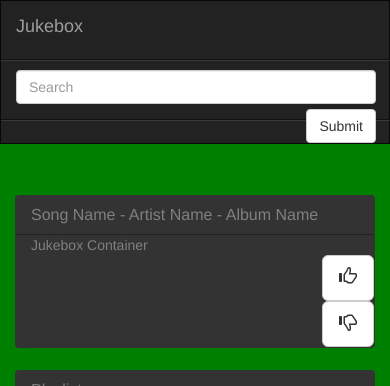
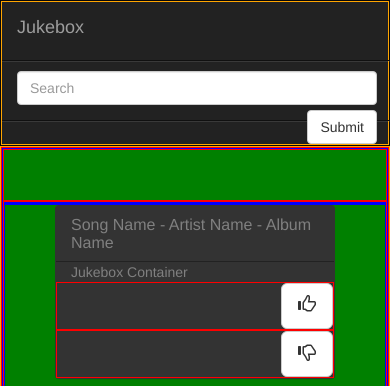
Before and after one commit to itsevalieu/jukebox, a PHP site: page /framework.html in a window 390 px wide. Shown: the top 386 px of the page. Run offline with PHP 8.4, Linux system fonts and the light colour scheme; some libraries are stand-ins or nearby versions.

Commit message:
EL - General clean up, change width percentage of jukebox and playlist in mediaqueries

```diff
--- a/assets/css/framework.css
+++ b/assets/css/framework.css
@@ -6,20 +6,20 @@
 body, html{
 	height: 100%;
 }
-/*
-.container-fluid{
+
+.container-fluid, .comments, footer{
 	border: 1px solid orange;
 }
-*/
+
 /*-----Row and Column Outlines-----*/
-/*
+
 .row{
 	border: 1px solid red;
 }
 .col{
 	border: 1px solid blue;
 }
-*/
+
 /*-----Navbar-----*/
 .navbar-form{
 	width: 390px;
@@ -76,3 +76,11 @@
 	width: 100%;
 	z-index: 1;
 }
+/*Media Queries for Chatbox*/
+@media screen and (max-width: 1200px) {
+	.jukebox, .playlist{
+		width: 80%;
+		margin-left: auto;
+		margin-right: auto;
+	}
+}
--- a/chatPrototype/chatPrototype.css
+++ b/chatPrototype/chatPrototype.css
@@ -120,7 +120,6 @@
 		width: 85%;
 	}
 }
-
 @media screen and (max-width: 640px){
 	body{
 		background: green;
--- a/merger.html
+++ b/merger.html
@@ -50,8 +50,7 @@
 						    	<h3 class="panel-title">Song Name - Artist Name - Album Name</h3>
 					  		</div>
 							<div class="panel-body">
-					   			<div class="col-lg-10">
-					   			</div>
+					   			<div class="col-lg-10"></div>
 					   			<div id="soundBar">
 					   				<audio controls="controls" src="https://p.scdn.co/mp3-preview/0b90429fd554bad6785faa2b8931d613db4a0ee4"></audio>
 					   			</div>
```
Lines whose indentation alone changed are shown as unchanged.
